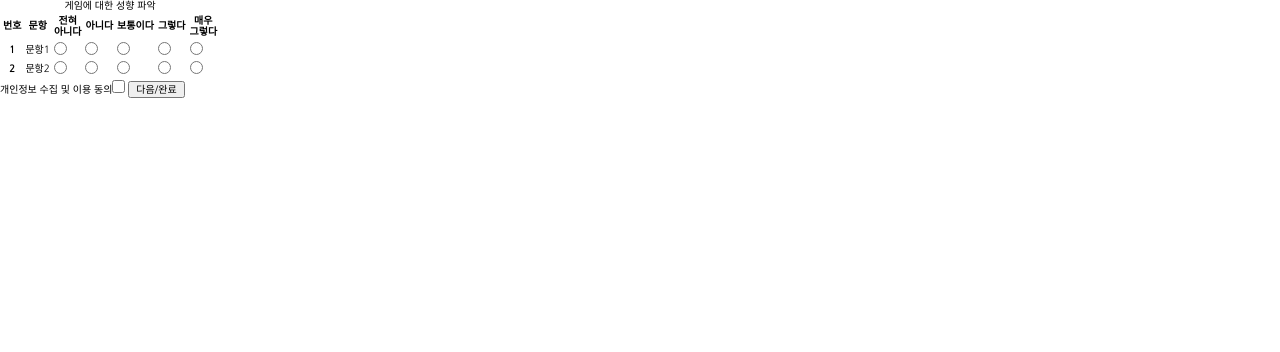
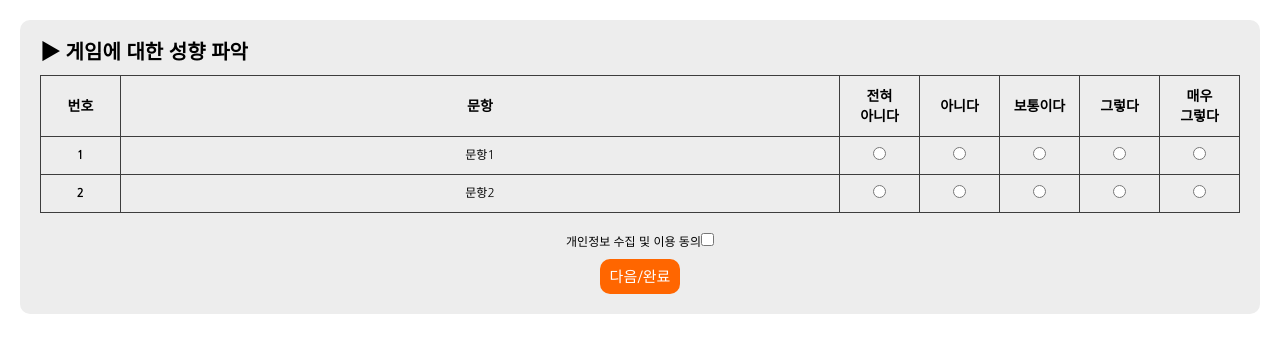
Before and after one commit to nonoll/markup-study, a plain HTML site: page homework/02-Survey/survey.html in a window 1280 px wide. Drawn offline with nearby package versions, Linux system fonts and the light colour scheme.

Commit message:
[hkroh] survey 완료..

```diff
--- a/homework/02-Survey/css/style.css
+++ b/homework/02-Survey/css/style.css
@@ -9,6 +9,7 @@ body {font-family: 'Nanum Gothic', serif}
 dt, dd {margin:0;padding:0}
 
 .blind {overflow:hidden;position:absolute;width:1px;height:1px;clip:rect(1px, 1px, 1px, 1px)}
+colgroup .col-small {width:80px}
 
 .survey-info {margin:2rem}
 .survey-info .survey-info__title {text-align:center;margin-bottom:1rem}
@@ -24,4 +25,14 @@ dt, dd {margin:0;padding:0}
 .survey-info .survey-info__content .info-content__long-description {position:absolute;margin:-.5rem 0}
 .survey-info .survey-info__content .survey-info__join-button {position:relative;display:block;width:10rem;margin:0 auto;padding:1rem;text-align:center;font-size:1.5rem;line-height:1.5rem;text-decoration:none;color:#fff;background:#ff6600;border-radius:1rem}
 
-.survey-form {}
+.survey-form {margin:2rem;font-size:1.2rem;line-height:1.5rem}
+.survey-form form {background:#ededed;border-radius:1rem;padding:2rem}
+.survey-form .survey-form__body .survey-form__table {width:100%;height:100%;border:1px solid #3d3d3d;border-collapse:collapse}
+.survey-form .survey-form__body .survey-form__table .survey-form__table--title {font-size:2rem;line-height:2.5rem;margin:0 0 1rem 0;text-align:left}
+.survey-form .survey-form__body .survey-form__table th,
+.survey-form .survey-form__body .survey-form__table td {border:1px solid #3d3d3d;padding:1rem}
+.survey-form .survey-form__body .survey-form__table thead th {font-size:1.4rem;line-height:2rem}
+.survey-form .survey-form__body .survey-form__table tbody td {text-align:center}
+.survey-form .survey-form__footer {margin-top:2rem;text-align:center}
+.survey-form .survey-form__footer .survey-form__footer--agree {line-height:13px;vertical-align:top;padding:1rem}
+.survey-form .survey-form__footer .survey-form__footer--submit {margin-top:1rem;padding:1rem;text-align:center;font-size:1.5rem;line-height:1.5rem;text-decoration:none;color:#fff;background:#ff6600;border:0;border-radius:1rem;-webkit-appearance:none;appearance:none}
--- a/homework/02-Survey/survey.html
+++ b/homework/02-Survey/survey.html
@@ -14,32 +14,46 @@
 <body>
 	<main class="survey-form">
         <form action="#" class="js-surveyForm">
-            <section>
-                <table>
-                    <caption>게임에 대한 성향 파악</caption>
+            <section class="survey-form__body">
+                <table class="survey-form__table" summary="게임에 대한 성향 파악 설문지">
+                    <caption>
+                        <h1 class="survey-form__table--title">&#9654; 게임에 대한 성향 파악</h1>
+                    </caption>
+                    <colgroup>
+                        <col class="col-small" />
+                        <col />
+                        <col class="col-small" />
+                        <col class="col-small" />
+                        <col class="col-small" />
+                        <col class="col-small" />
+                        <col class="col-small" />
+                    </colgroup>
                     <thead>
                         <tr>
-                            <th>번호</th>
-                            <th>문항</th>
-                            <th>전혀<br>아니다</th>
-                            <th>아니다</th>
-                            <th>보통이다</th>
-                            <th>그렇다</th>
-                            <th>매우<br>그렇다</th>
+                            <th scope="col">번호</th>
+                            <th scope="col">문항</th>
+                            <th scope="col">전혀<br>아니다</th>
+                            <th scope="col">아니다</th>
+                            <th scope="col">보통이다</th>
+                            <th scope="col">그렇다</th>
+                            <th scope="col">매우<br>그렇다</th>
                         </tr>
                     </thead>
                     <tbody>
                         <tr>
-                            <th><p class="blind">문항</p>1</th>
+                            <th scope="row"><p class="blind">문항</p>1</th>
                             <td>문항1</td>
-                            <td><input type="radio" name="q1" value="1"></td>
+                            <td>
+                                <label class="blind" for="q1-1">전혀<br>아니다</label>
+                                <input type="radio" id="q1-1" name="q1" value="1">
+                            </td>
                             <td><input type="radio" name="q1" value="2"></td>
                             <td><input type="radio" name="q1" value="3"></td>
                             <td><input type="radio" name="q1" value="4"></td>
                             <td><input type="radio" name="q1" value="5"></td>
                         </tr>
                         <tr>
-                            <th><p class="blind">문항</p>2</th>
+                            <th scope="row"><p class="blind">문항</p>2</th>
                             <td>문항2</td>
                             <td><input type="radio" name="q2" value="1"></td>
                             <td><input type="radio" name="q2" value="2"></td>
@@ -50,9 +64,9 @@
                     </tbody>
                 </table>
             </section>
-            <section>
-                <label>개인정보 수집 및 이용 동의<input type="checkbox" name="agree" value="Y"></label>
-                <button type="submit">다음/완료</button>
+            <section class="survey-form__footer">
+                <label class="survey-form__footer--agree">개인정보 수집 및 이용 동의<input type="checkbox" name="agree" value="Y"></label><br>
+                <button type="submit" class="survey-form__footer--submit">다음/완료</button>
             </section>
         </form>
 	</main>
@@ -87,6 +101,7 @@
                     },
                     attachEvents : function() {
                         this.form.on('submit', $.proxy(this.onFormSubmitListener, this));
+                        this.agree.on('change', $.proxy(this.onAgreeChangeListener, this));
                     },
                     displayMessage : function(status) {
                         var message = this.opts.messages[status.toLowerCase()];
@@ -112,6 +127,19 @@
                         }
 
                         this.displayMessage(status);
+
+                        if (status === 'done') {
+                            win.alert('완료 팝업 노출 > 확인 > 이벤트 페이지 close');
+                            window.close();
+                        }
+                    },
+                    onAgreeChangeListener : function(e) {
+                        var target = $(e.currentTarget),
+                        isChecked = target.is(':checked');
+
+                        if (isChecked) {
+                            win.alert('check:true 시 약관동의 팝업 노출');
+                        }
                     }
                 };
             })();
```
